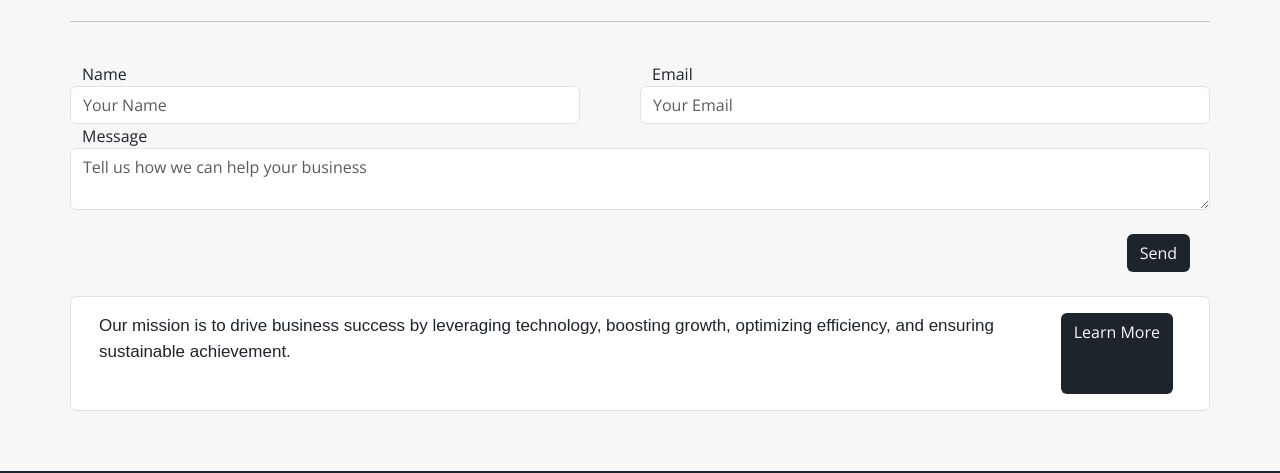
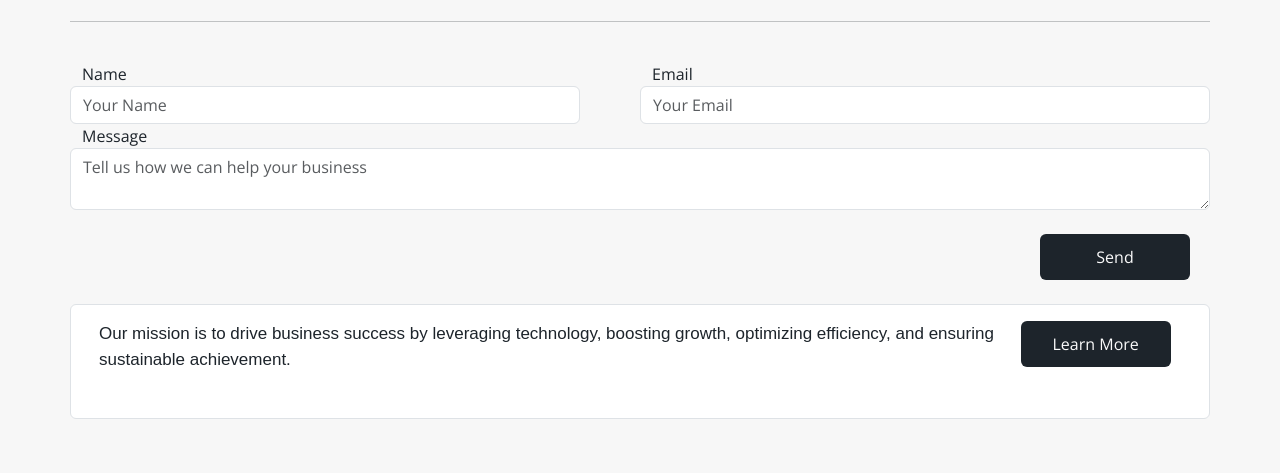
Before and after one commit to Fawzy-Moawad/Synergia-contact-us, a website: page public/index.html in a window 1280 px wide. Shown: the part 256-729 px from the top of the page. Drawn offline with nearby package versions, Linux system fonts and the light colour scheme.

Commit message:
add lines to index.html.

```diff
--- a/public/assets/css/style.css
+++ b/public/assets/css/style.css
@@ -54,6 +54,13 @@ h6 {
   background-color: #18d36e;
   color: #fafafa;
 }
+
+.fixed-button {
+  width: 150px;
+  padding: 10px;
+  text-align: center;
+}
+
 
 /*Section Background Color Change*/
 .color-change {
--- a/public/index.html
+++ b/public/index.html
@@ -106,7 +106,7 @@
 
           <div class="row pt-4 pb-4">
             <div class="col-lg-12 d-flex justify-content-end">
-              <a href="#" class="btn my-button me-2">Send</a>
+              <a href="#" class="btn my-button me-2 fixed-button">Send</a>
             </div>
           </div>
         </div>
@@ -116,8 +116,8 @@
           <div class="col-lg-10">
             <p>Our mission is to drive business success by leveraging technology, boosting growth, optimizing efficiency, and ensuring sustainable achievement.</p>
           </div>
-          <div class="col-lg-2 d-flex justify-content-end">
-            <a href="#" class="btn my-button me-2">Learn More</a>
+          <div class="col-2 justify-content-end">
+            <a href="#" class="btn my-button me-5 fixed-button">Learn More</a>
           </div>
         </div>
 
```
